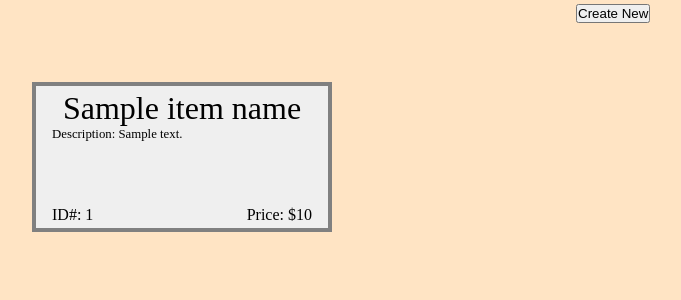
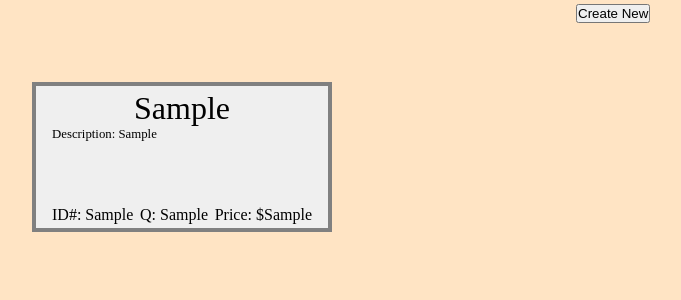
Before and after one commit to TeamNumber5/Kiosk, a Django app: template menu/templates/productListing.html in a window 1280 px wide. Shown: the part 117-417 px from the top of the page, without its empty margins (0-681 px from the left). Run offline with Django 3.2, Linux system fonts and the light colour scheme; the template is opened without the code that fills it: most values are stand-ins (such as "Sample title", 1, 10 or a date in 2020).

Commit message:
adding all cards

```diff
--- a/menu/templates/productListing.html
+++ b/menu/templates/productListing.html
@@ -36,19 +36,23 @@
             <button id="createNewButton" class="{{role}}button" >Create New</button>
         </div>
         <div class="Card-Container">
+        {% for product in products %}
         <div class="Item-Card">
             <div class="Card-Header">
-                <p>{{item_name}}</p>
+                <p>{{product.1}}</p>
             </div>
             <div class="Card-Description">
-                <p>Description: {{item_description}}</p>
+                <p>Description: {{product.3}}</p>
             </div>
             <div class="Card-Footer">
-                <p>ID#: {{item_id}}</p>
-                <p>Price: ${{item_price}} </p>
+                <p>ID#: {{product.0}}</p>
+                <p>Q: {{product.4}}</p>
+                <p>Price: ${{product.2}} </p>
             </div>
 
         </div>
+        {% endfor %}
+
         </div>
 
 
--- a/menu/view_support.py
+++ b/menu/view_support.py
@@ -49,7 +49,7 @@ def is_temp(auth):
     except:
         pass
     return False
-
+'''
 def get_context(employee_info,item):
     context = {"item_id": 'null', "item_name": 'null', "item_price": "null", "item_description": "null", "photo": "null"}
     print(item)
@@ -65,6 +65,7 @@ def get_context(employee_info,item):
         pass
     context.update(employee_info)
     return context
+'''
 
 def get_new_id():
     employee_id = ''.join(random.choice(string.digits) for i in range(5))
```
Also changed, not shown: menu/views.py (+4 -6 lines), 2 other files.
